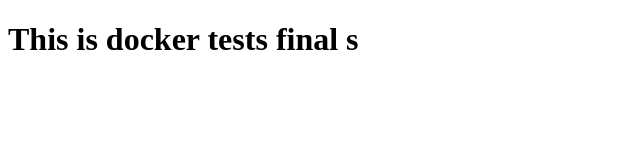
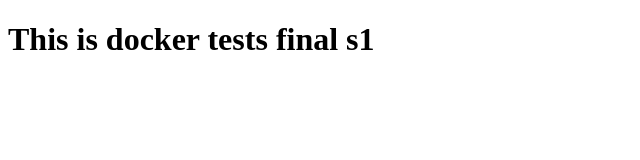
Before and after one commit to asimashfaq/dockertest, a plain HTML site: page index.html in a window 1280 px wide. Shown: the full height of the page, 0-640 px from the left. Drawn offline with Linux system fonts and the light colour scheme.

Commit message:
Initial 5

```diff
--- a/index.html
+++ b/index.html
@@ -5,6 +5,6 @@
     <title>Docker Test</title>
 </head>
 <body>
-<h1>This is docker tests  final s</h1>
+<h1>This is docker tests  final s1</h1>
 </body>
 </html>
```
